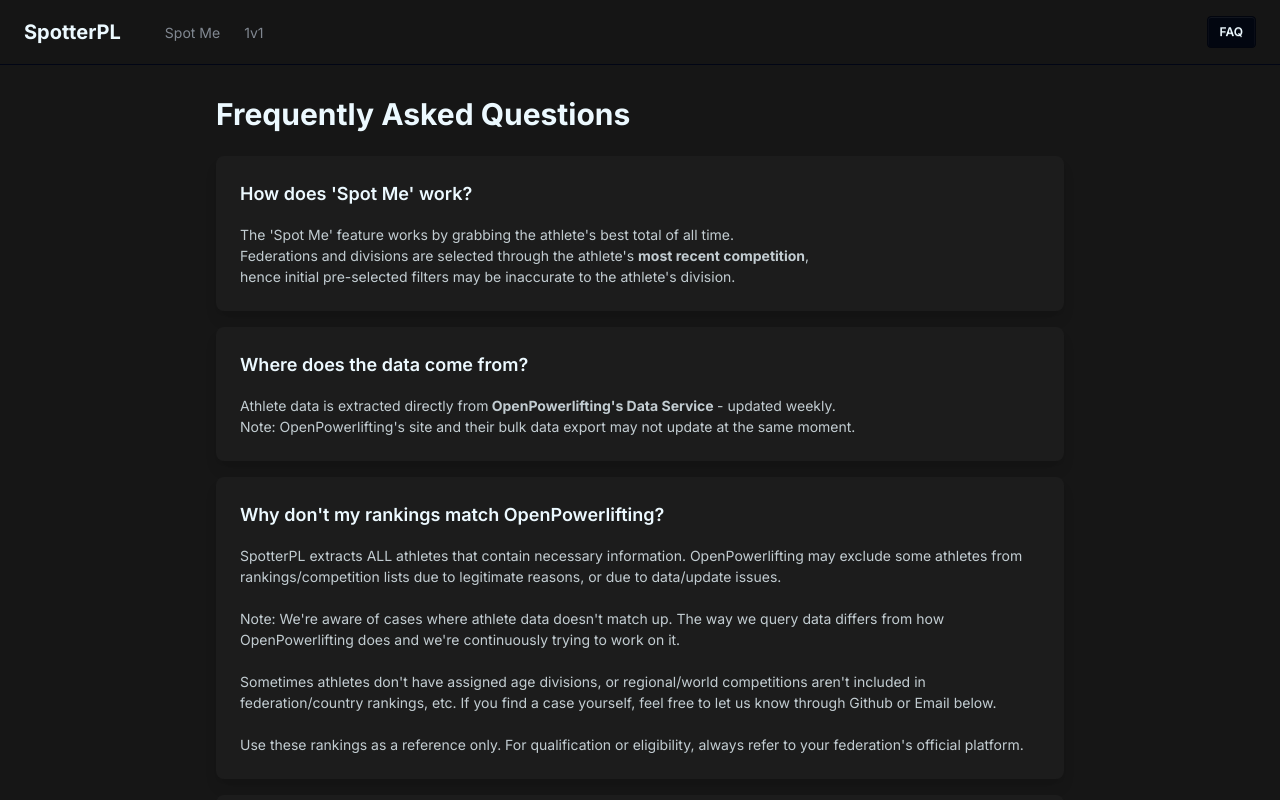
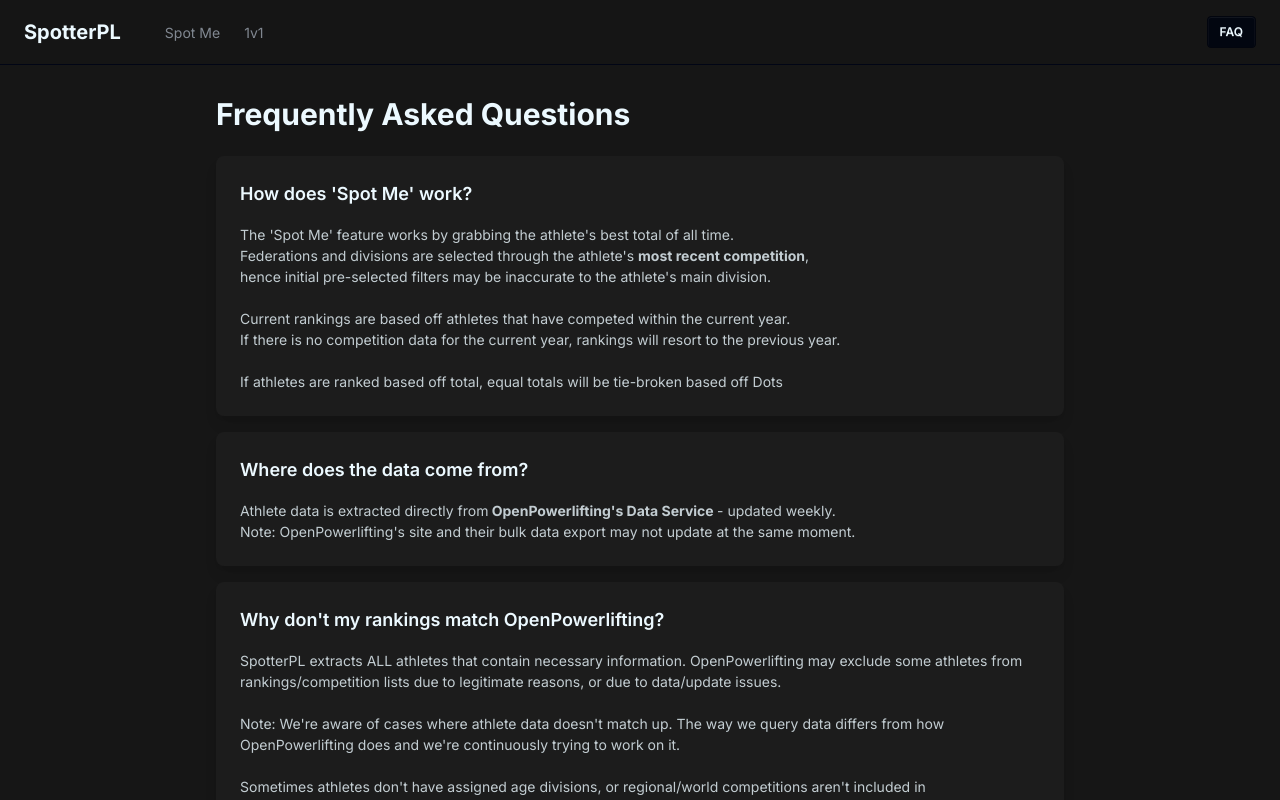
Before and after one commit to rubbaduk/spotter-pl, a Next.js app in the folder spotter-pl/: page /faq in a window 1280 px wide. Shown: the top 800 px of the page. Built offline with nearby package versions, Linux system fonts and the light colour scheme.

Commit message:
updated faq. added top margin for 1v1 page

```diff
--- a/spotter-pl/app/compare/page.tsx
+++ b/spotter-pl/app/compare/page.tsx
@@ -249,7 +249,7 @@ function CompareContent() {
       {/* search section - full viewport height */}
       <main className="min-h-dvh flex items-center justify-center px-6 pt-16">
         <div className="w-full max-w-4xl">
-          <div className="text-center mb-12">
+          <div className="text-center mb-12 -mt-11">
             <h1 className="text-5xl font-bold mb-4">1v1</h1>
             <p className="text-lg opacity-70">
               Compare two powerlifters side-by-side
--- a/spotter-pl/app/faq/page.tsx
+++ b/spotter-pl/app/faq/page.tsx
@@ -22,8 +22,15 @@ export default function FaqPage() {
                     Federations and divisions are selected through the athlete's <a className="font-bold">most recent competition</a>
                     ,
                     <br></br>
-                    hence initial pre-selected filters may be inaccurate to the athlete's division.
-
+                    hence initial pre-selected filters may be inaccurate to the athlete's main division.
+                    <br></br>
+                    <br></br>
+                    Current rankings are based off athletes that have competed within the current year.
+                    <br></br>
+                    If there is no competition data for the current year, rankings will resort to the previous year.
+                    <br></br>
+                    <br></br>
+                    If athletes are ranked based off total, equal totals will be tie-broken based off Dots
                   </p>
                 </div>
               </div>
```
